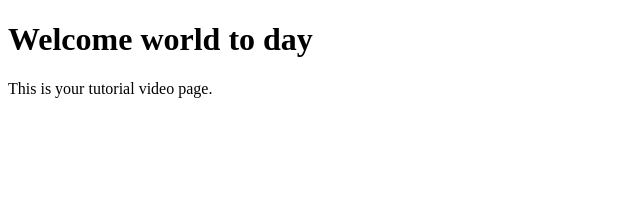
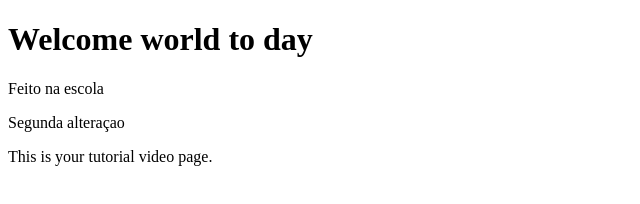
Before and after one commit to MrH28/tutorialvideo, a plain HTML site: page index.html in a window 1280 px wide. Shown: the whole page, without its empty margins (0-640 px from the left). Drawn offline with Linux system fonts and the light colour scheme.

Commit message:
Feito na escola

```diff
--- a/index.html
+++ b/index.html
@@ -7,7 +7,8 @@
 </head>
 <body>
     <h1>Welcome world to day</h1>
-
-    <p>This is your tutorial video page.</p>
+<p> Feito na escola </p>
+<p>Segunda alteraçao</p>
+    <p>This is your tutorial video page.</p
 </body>
 </html>
```
